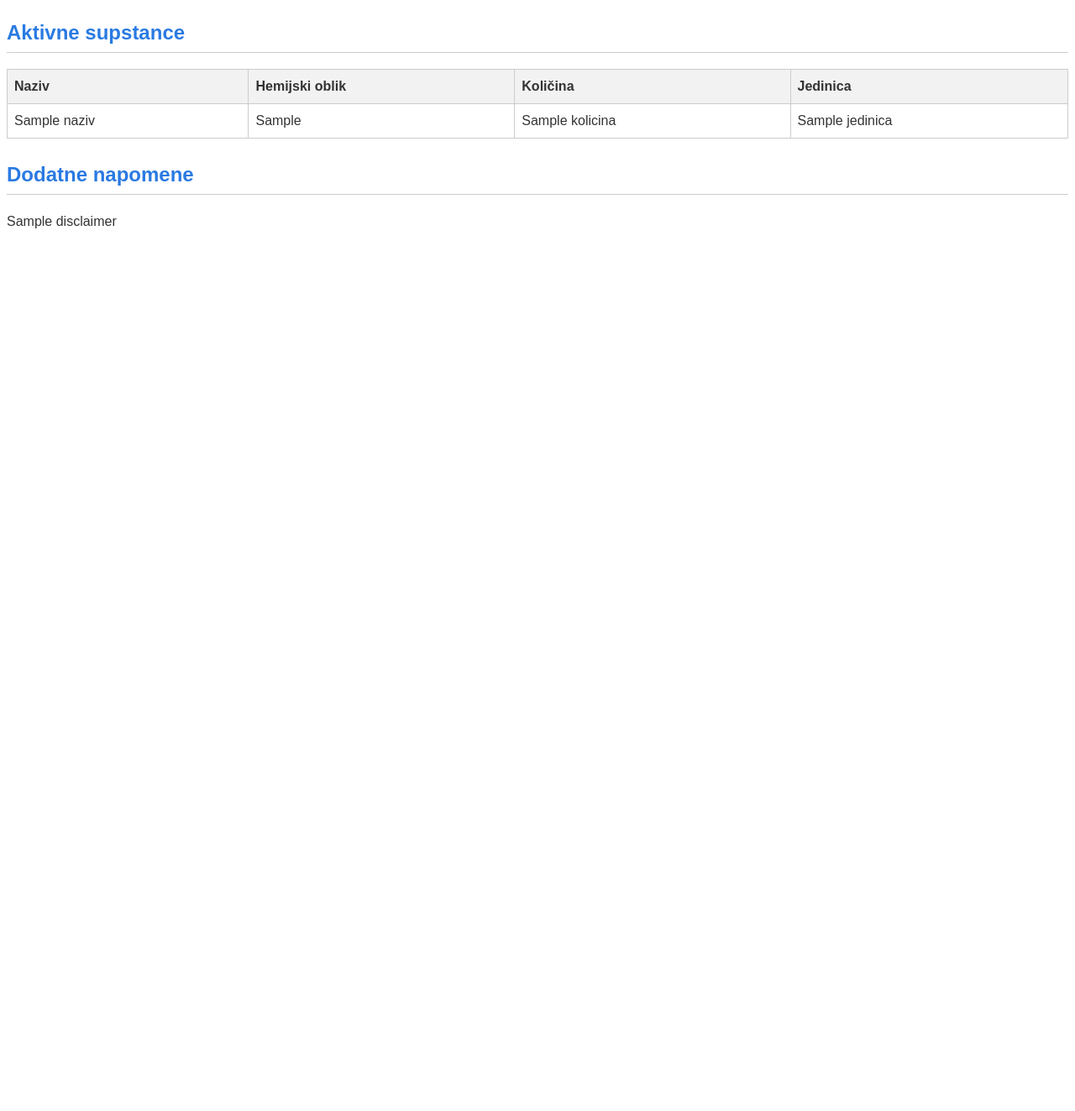
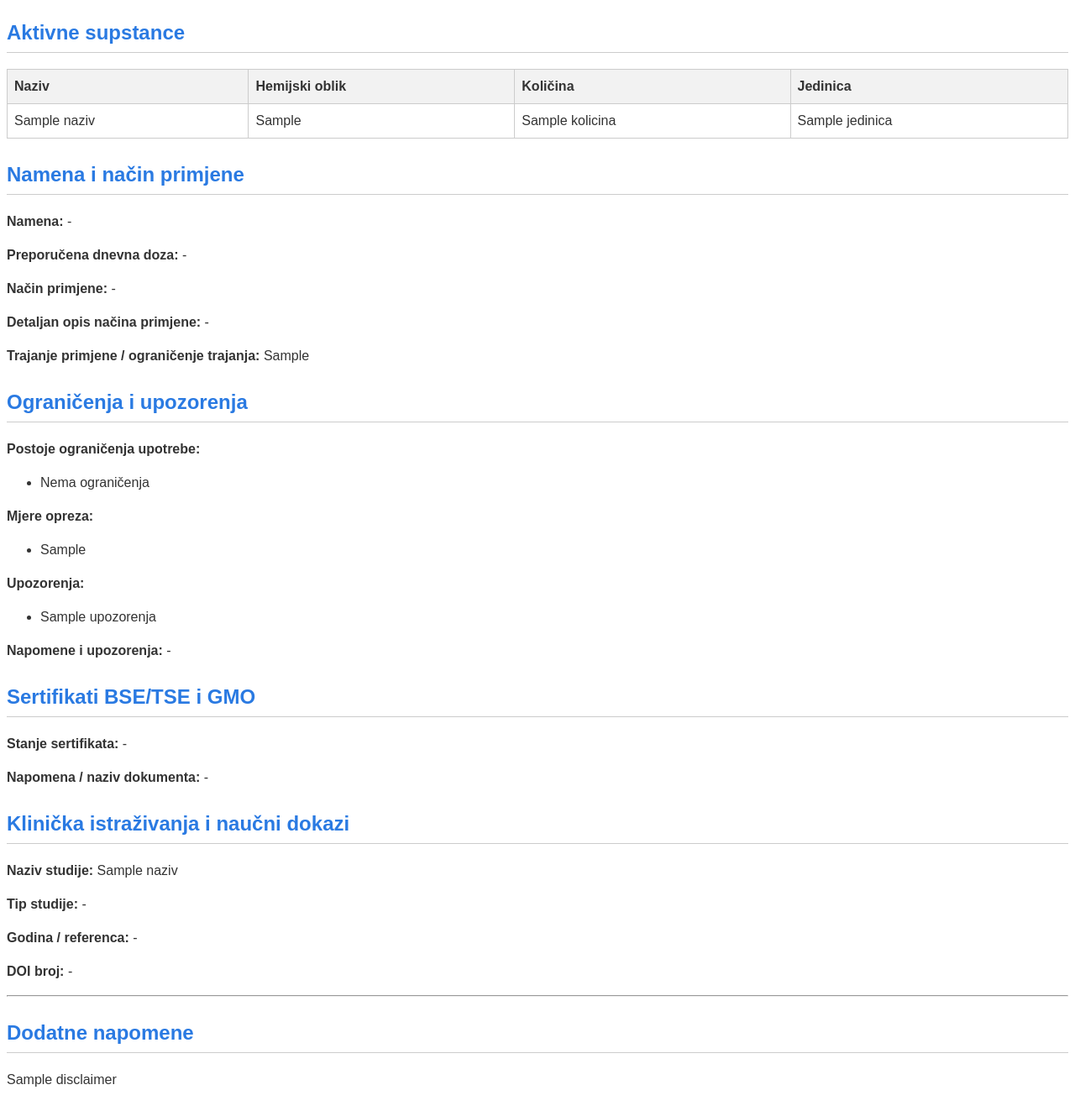
Before and after one commit to mladen21bl/FormaApp, a Django app: template FormaApp/templates/FormaApp/email_template.html in a window 1280 px wide. Shown: the part 1330-2653 px from the top of the page at 84% size. Before the commit the page ends 1602 px from the top, so only its background shows below. Run offline with Django 4.2, Linux system fonts and the light colour scheme; the template is opened without the code that fills it: most values are stand-ins (such as "Sample title", 1, 10 or a date in 2020).

Commit message:
dopunjen html za mejl, ali nije kompletan

```diff
--- a/FormaApp/templates/FormaApp/email_template.html
+++ b/FormaApp/templates/FormaApp/email_template.html
@@ -15,25 +15,27 @@
 <body>
     <h1>Prijava dodatka prehrani</h1>
 
+    <!-- Osnovni podaci -->
     <div class="section">
         <h2>Osnovni podaci</h2>
         <p><strong>Ime i prezime:</strong> {{ ime }} {{ prezime }}</p>
         <p><strong>Broj indeksa:</strong> {{ broj_indeksa }}</p>
-        <p><strong>Naziv proizvoda:</strong> {{ naziv }}</p>
-        <p><strong>Oblik proizvoda:</strong> {{ oblik }}</p>
-        <p><strong>Neto količina:</strong> {{ neto_kolicina }} {{ jedinica_kolicina }}</p>
-        <p><strong>Tip ambalaže:</strong> {{ tip_ambalaze }} / <strong>Materijal:</strong> {{ materijal_ambalaze }}</p>
-        <p><strong>Čuvati zaštićeno od svjetlosti:</strong> {{ cuva_od_svjetlosti }}</p>
-        <p><strong>Čuvati zaštićeno od vlage:</strong> {{ cuva_od_vlage }}</p>
-        <p><strong>Temperatura skladištenja:</strong> {{ temp_min }} - {{ temp_max }} °C</p>
-        <p><strong>Serija / Rok trajanja:</strong> {{ serija }} / {{ rok_trajanja }}</p>
-        <p><strong>Proizvođač / Uvoznik / Distributer:</strong> {{ proizvodjac }} / {{ uvoznik }} / {{ distributer }}</p>
-        <p><strong>Zemlja porijekla:</strong> {{ zemlja_porijekla }}</p>
+        <p><strong>Naziv proizvoda:</strong> {{ naziv|default:"-" }}</p>
+        <p><strong>Oblik proizvoda:</strong> {{ oblik|default:"-" }}</p>
+        <p><strong>Neto količina:</strong> {{ neto_kolicina|default:"-" }} {{ jedinica_kolicina|default:"" }}</p>
+        <p><strong>Tip ambalaže:</strong> {{ tip_ambalaze|default:"-" }} / <strong>Materijal:</strong> {{ materijal_ambalaze|default:"-" }}</p>
+        <p><strong>Čuvati zaštićeno od svjetlosti:</strong> {{ cuva_od_svjetlosti|default:"Ne" }}</p>
+        <p><strong>Čuvati zaštićeno od vlage:</strong> {{ cuva_od_vlage|default:"Ne" }}</p>
+        <p><strong>Temperatura skladištenja:</strong> {{ temp_min|default:"-" }} - {{ temp_max|default:"-" }} °C</p>
+        <p><strong>Serija / Rok trajanja:</strong> {{ serija|default:"-" }} / {{ rok_trajanja|default:"-" }}</p>
+        <p><strong>Proizvođač / Uvoznik / Distributer:</strong> {{ proizvodjac|default:"-" }} / {{ uvoznik|default:"-" }} / {{ distributer|default:"-" }}</p>
+        <p><strong>Zemlja porijekla:</strong> {{ zemlja_porijekla|default:"-" }}</p>
     </div>
 
-    {% if sastojci %}
+    <!-- Sastojci -->
     <div class="section">
         <h2>Sastojci</h2>
+        {% if sastojci %}
         <table>
             <tr>
                 <th>Naziv</th>
@@ -43,19 +45,22 @@
             </tr>
             {% for s in sastojci %}
             <tr>
-                <td>{{ s.naziv }}</td>
-                <td>{{ s.kolicina_doz }}</td>
-                <td>{{ s.percent_nrv }}</td>
-                <td>{{ s.na_100g }}</td>
+                <td>{{ s.naziv|default:"-" }}</td>
+                <td>{{ s.kolicina_doz|default:"-" }}</td>
+                <td>{{ s.percent_nrv|default:"-" }}</td>
+                <td>{{ s.na_100g|default:"-" }}</td>
             </tr>
             {% endfor %}
         </table>
+        {% else %}
+        <p>Nema unesenih sastojaka.</p>
+        {% endif %}
     </div>
-    {% endif %}
 
-    {% if nutrienti %}
+    <!-- Nutritivna vrijednost -->
     <div class="section">
         <h2>Nutritivna vrijednost</h2>
+        {% if nutrienti %}
         <table>
             <tr>
                 <th>Naziv</th>
@@ -65,35 +70,41 @@
             </tr>
             {% for n in nutrienti %}
             <tr>
-                <td>{{ n.naziv }}</td>
-                <td>{{ n.kolicina_doz }}</td>
-                <td>{{ n.percent_nrv }}</td>
-                <td>{{ n.na_100g }}</td>
+                <td>{{ n.naziv|default:"-" }}</td>
+                <td>{{ n.kolicina_doz|default:"-" }}</td>
+                <td>{{ n.percent_nrv|default:"-" }}</td>
+                <td>{{ n.na_100g|default:"-" }}</td>
             </tr>
             {% endfor %}
         </table>
+        {% else %}
+        <p>Nema unesenih nutritivnih vrijednosti.</p>
+        {% endif %}
     </div>
-    {% endif %}
 
-    {% if biljna_droga %}
+    <!-- Biljna droga -->
     <div class="section">
         <h2>Biljna droga</h2>
-        {% for b in biljna_droga %}
-        <p><strong>Naziv (SR / LAT):</strong> {{ b.sr }} / {{ b.lat }}</p>
-        <p><strong>Dio biljke:</strong> {{ b.dio }}</p>
-        <p><strong>Stanje biljke:</strong> {{ b.stanje }}</p>
-        <p><strong>Rastvarac / DER:</strong> {{ b.rastvarac }} / {{ b.der }}</p>
-        <p><strong>Standardizacija:</strong> {{ b.standardizacija_proc }}% {{ b.standardizacija_supstanca }}</p>
-        <p><strong>Zemlja porijekla / Količina / Jedinica:</strong> {{ b.zemlja }} / {{ b.kolicina }} {{ b.jedinica }}</p>
-        <p><strong>Poruka:</strong> {{ b.poruka }}</p>
-        <hr>
-        {% endfor %}
+        {% if biljna_droga %}
+            {% for b in biljna_droga %}
+            <p><strong>Naziv (SR / LAT):</strong> {{ b.sr|default:"-" }} / {{ b.lat|default:"-" }}</p>
+            <p><strong>Dio biljke:</strong> {{ b.dio|default:"-" }}</p>
+            <p><strong>Stanje biljke:</strong> {{ b.stanje|default:"-" }}</p>
+            <p><strong>Rastvarac / DER:</strong> {{ b.rastvarac|default:"-" }} / {{ b.der|default:"-" }}</p>
+            <p><strong>Standardizacija:</strong> {{ b.standardizacija_proc|default:"-" }}% {{ b.standardizacija_supstanca|default:"-" }}</p>
+            <p><strong>Zemlja porijekla / Količina / Jedinica:</strong> {{ b.zemlja|default:"-" }} / {{ b.kolicina|default:"-" }} {{ b.jedinica|default:"-" }}</p>
+            <p><strong>Poruka:</strong> {{ b.poruka|default:"-" }}</p>
+            <hr>
+            {% endfor %}
+        {% else %}
+        <p>Nema unesenih biljnih droga.</p>
+        {% endif %}
     </div>
-    {% endif %}
 
-    {% if aktivne_supstance %}
+    <!-- Aktivne supstance -->
     <div class="section">
         <h2>Aktivne supstance</h2>
+        {% if aktivne_supstance %}
         <table>
             <tr>
                 <th>Naziv</th>
@@ -103,22 +114,87 @@
             </tr>
             {% for a in aktivne_supstance %}
             <tr>
-                <td>{{ a.naziv }}</td>
-                <td>{{ a.hemijski_oblik }}</td>
-                <td>{{ a.kolicina }}</td>
-                <td>{{ a.jedinica }}</td>
+                <td>{{ a.naziv|default:"-" }}</td>
+                <td>{{ a.hemijski_oblik|default:"-" }}</td>
+                <td>{{ a.kolicina|default:"-" }}</td>
+                <td>{{ a.jedinica|default:"-" }}</td>
             </tr>
             {% endfor %}
         </table>
+        {% else %}
+        <p>Nema unesenih aktivnih supstanci.</p>
+        {% endif %}
     </div>
-    {% endif %}
 
-    {% if disclaimer %}
+    <!-- Namena i način primjene -->
+    <div class="section">
+        <h2>Namena i način primjene</h2>
+        <p><strong>Namena:</strong> {{ namena|default:"-" }}</p>
+        <p><strong>Preporučena dnevna doza:</strong> {{ preporucena_dozacija|default:"-" }} {{ jedinica_doza_namena|default:"" }}</p>
+        <p><strong>Način primjene:</strong> {{ nacin_primjene|default:"-" }}</p>
+        <p><strong>Detaljan opis načina primjene:</strong> {{ opis_nacin_primjene|default:"-" }}</p>
+        <p><strong>Trajanje primjene / ograničenje trajanja:</strong> {{ trajanje_primjene|default:"-" }}</p>
+    </div>
+
+    <!-- Ograničenja i upozorenja -->
+    <div class="section">
+        <h2>Ograničenja i upozorenja</h2>
+        <p><strong>Postoje ograničenja upotrebe:</strong></p>
+        <ul>
+            {% if ogr_limit_djeca == "Da" %}<li>Djeca</li>{% endif %}
+            {% if ogr_limit_trudnice == "Da" %}<li>Trudnice</li>{% endif %}
+            {% if ogr_limit_dojilje == "Da" %}<li>Dojilje</li>{% endif %}
+            {% if ogr_limit_hronicni == "Da" %}<li>Hronični pacijenti</li>{% endif %}
+            {% if ogr_limit_djeca != "Da" and ogr_limit_trudnice != "Da" and ogr_limit_dojilje != "Da" and ogr_limit_hronicni != "Da" %}
+                <li>Nema ograničenja</li>
+            {% endif %}
+        </ul>
+
+        <p><strong>Mjere opreza:</strong></p>
+        {% if mjere_opreza %}
+        <ul>{% for m in mjere_opreza %}<li>{{ m|default:"-" }}</li>{% endfor %}</ul>
+        {% else %}
+        <p>Nema unesenih mjera opreza.</p>
+        {% endif %}
+
+        <p><strong>Upozorenja:</strong></p>
+        {% if upozorenja %}
+        <ul>{% for u in upozorenja %}<li>{{ u|default:"-" }}</li>{% endfor %}</ul>
+        {% else %}
+        <p>Nema unesenih upozorenja.</p>
+        {% endif %}
+
+        <p><strong>Napomene i upozorenja:</strong> {{ napomene_upozorenja|default:"-" }}</p>
+    </div>
+
+    <!-- Sertifikati BSE/TSE i GMO -->
+    <div class="section">
+        <h2>Sertifikati BSE/TSE i GMO</h2>
+        <p><strong>Stanje sertifikata:</strong> {{ sertifikat_bse_tse|default:"-" }}</p>
+        <p><strong>Napomena / naziv dokumenta:</strong> {{ napomena_sertifikat|default:"-" }}</p>
+    </div>
+
+    <!-- Klinička istraživanja i naučni dokazi -->
+    <div class="section">
+        <h2>Klinička istraživanja i naučni dokazi</h2>
+        {% if klin_istrazivanja %}
+            {% for k in klin_istrazivanja %}
+            <p><strong>Naziv studije:</strong> {{ k.naziv|default:"-" }}</p>
+            <p><strong>Tip studije:</strong> {{ k.tip|default:"-" }}</p>
+            <p><strong>Godina / referenca:</strong> {{ k.godina_ref|default:"-" }}</p>
+            <p><strong>DOI broj:</strong> {{ k.doi|default:"-" }}</p>
+            <hr>
+            {% endfor %}
+        {% else %}
+        <p>Nema unesenih kliničkih istraživanja.</p>
+        {% endif %}
+    </div>
+
+    <!-- Dodatne napomene -->
     <div class="section">
         <h2>Dodatne napomene</h2>
-        <p>{{ disclaimer }}</p>
+        <p>{{ disclaimer|default:"Nema dodatnih napomena." }}</p>
     </div>
-    {% endif %}
 
 </body>
 </html>
```
Also changed, not shown: FormaApp/templates/FormaApp/test.html (+2 -14 lines), FormaApp/views.py (+19 -0 lines).
